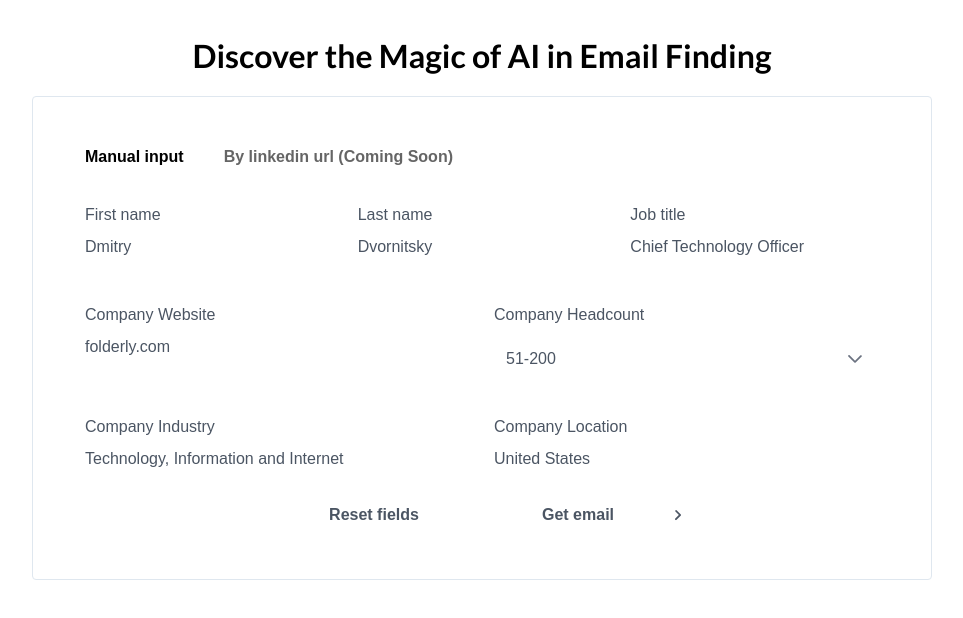
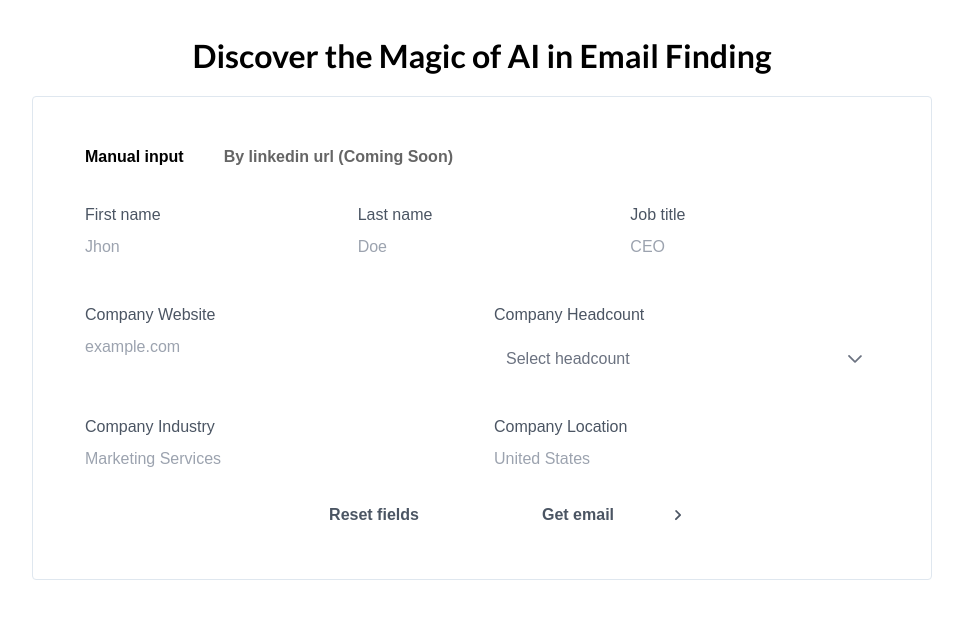
Before and after one commit to dmitry-dvornitsky/guessemail-client, a Vue app: page / in a window 1280 px wide. Shown: the top 618 px of the page, without its empty margins (158-1121 px from the left). Built offline with nearby package versions, Linux system fonts and the light colour scheme; a web font is replaced by a local one.

Commit message:
Removed default fields

```diff
--- a/src/views/HomeView.vue
+++ b/src/views/HomeView.vue
@@ -274,13 +274,13 @@ export default defineComponent({
 
   data: () => ({
     manualForm: {
-      firstName: 'Dmitry',
-      lastName: 'Dvornitsky',
-      jobTitle: 'Chief Technology Officer',
-      website: 'folderly.com',
-      headcount: '51-200',
-      industry: 'Technology, Information and Internet',
-      location: 'United States'
+      firstName: '',
+      lastName: '',
+      jobTitle: '',
+      website: '',
+      headcount: '',
+      industry: '',
+      location: ''
     },
     linkedin: '',
     isSubmited: false,
```
